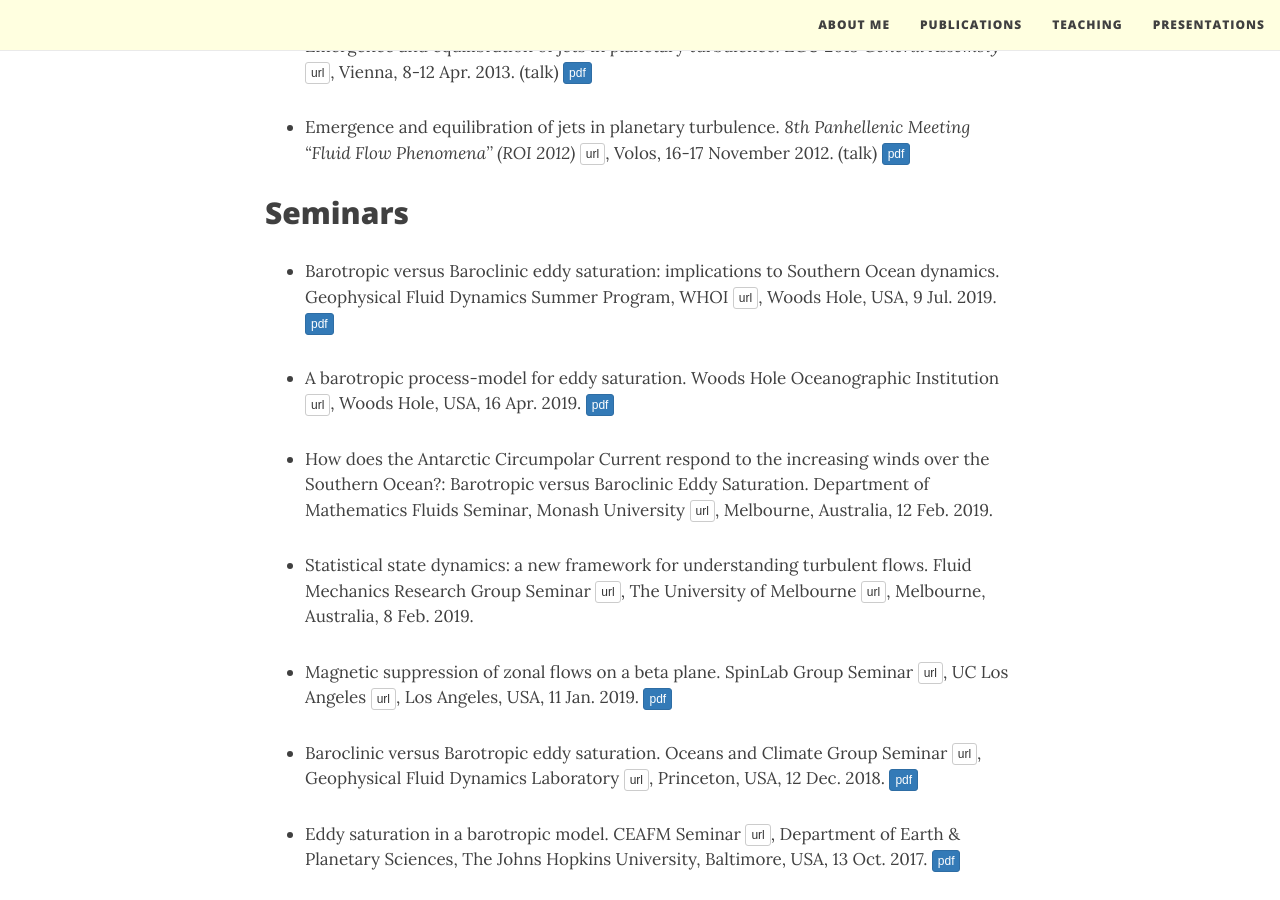
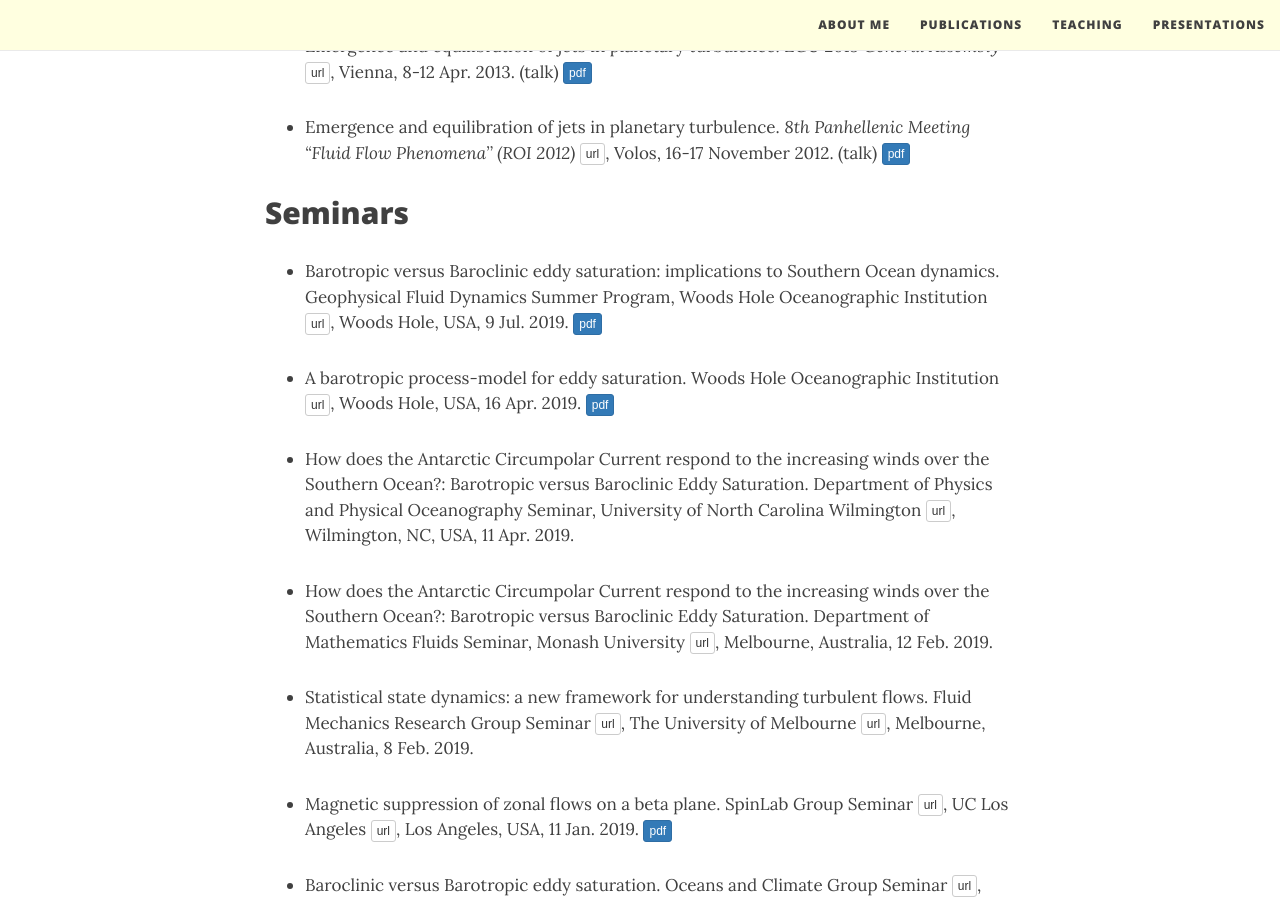
Before and after one commit to navidcy/navidcy.github.io, a Jekyll site: the page built from presentations.md, in a window 1280 px wide and 900 px high, scrolled down 1451 px. Built offline with Jekyll 4.4.1, drawn with Linux system fonts in a browser that asks for light colours; nearby versions of some CDN libraries.

Commit message:
adds UNCW talk

```diff
--- a/presentations.md
+++ b/presentations.md
@@ -38,9 +38,11 @@ title: Presentations
 
 ## Seminars
 
-- Barotropic versus Baroclinic eddy saturation: implications to Southern Ocean dynamics. Geophysical Fluid Dynamics Summer Program, WHOI [<span class="btn btn-default btn-xs{{end}}" style="font-family:sans-serif;">url</span>][GFD-site]{:target="_blank"}, Woods Hole, USA, 9 Jul. 2019. [<span class="btn btn-primary btn-xs{{end}}" style="font-family:sans-serif;">pdf</span>][GFD_July2019]
+- Barotropic versus Baroclinic eddy saturation: implications to Southern Ocean dynamics. Geophysical Fluid Dynamics Summer Program, Woods Hole Oceanographic Institution [<span class="btn btn-default btn-xs{{end}}" style="font-family:sans-serif;">url</span>][GFD-site]{:target="_blank"}, Woods Hole, USA, 9 Jul. 2019. [<span class="btn btn-primary btn-xs{{end}}" style="font-family:sans-serif;">pdf</span>][GFD_July2019]
 
 - A barotropic process-model for eddy saturation. Woods Hole Oceanographic Institution  [<span class="btn btn-default btn-xs{{end}}" style="font-family:sans-serif;">url</span>][WHOI-site]{:target="_blank"}, Woods Hole, USA, 16 Apr. 2019. [<span class="btn btn-primary btn-xs{{end}}" style="font-family:sans-serif;">pdf</span>][WHOI-Apr2019]
+
+- How does the Antarctic Circumpolar Current respond to the increasing winds over the Southern Ocean?: Barotropic versus Baroclinic Eddy Saturation. Department of Physics and Physical Oceanography Seminar, University of North Carolina Wilmington [<span class="btn btn-default btn-xs{{end}}" style="font-family:sans-serif;">url</span>][UNCW-site]{:target="_blank"}, Wilmington, NC, USA, 11 Apr. 2019.
 
 - How does the Antarctic Circumpolar Current respond to the increasing winds over the Southern Ocean?: Barotropic versus Baroclinic Eddy Saturation. Department of Mathematics Fluids Seminar, Monash University [<span class="btn btn-default btn-xs{{end}}" style="font-family:sans-serif;">url</span>][Monash-site]{:target="_blank"}, Melbourne, Australia, 12 Feb. 2019.
 
```
Also changed, not shown: other parts of presentations.md (+1 -0 lines).
